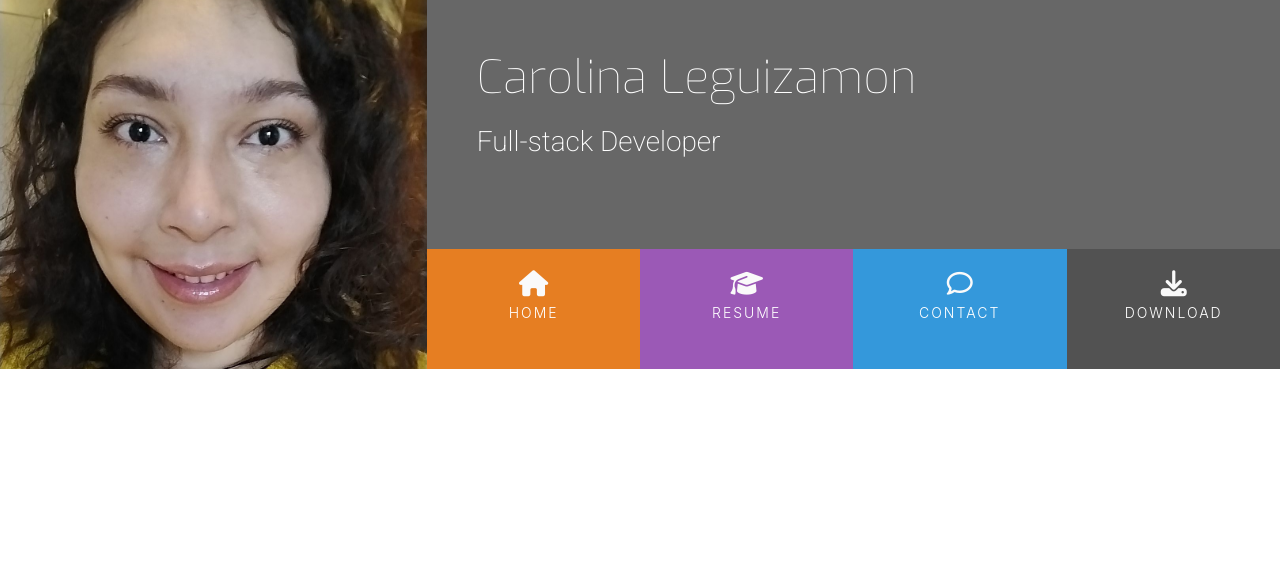
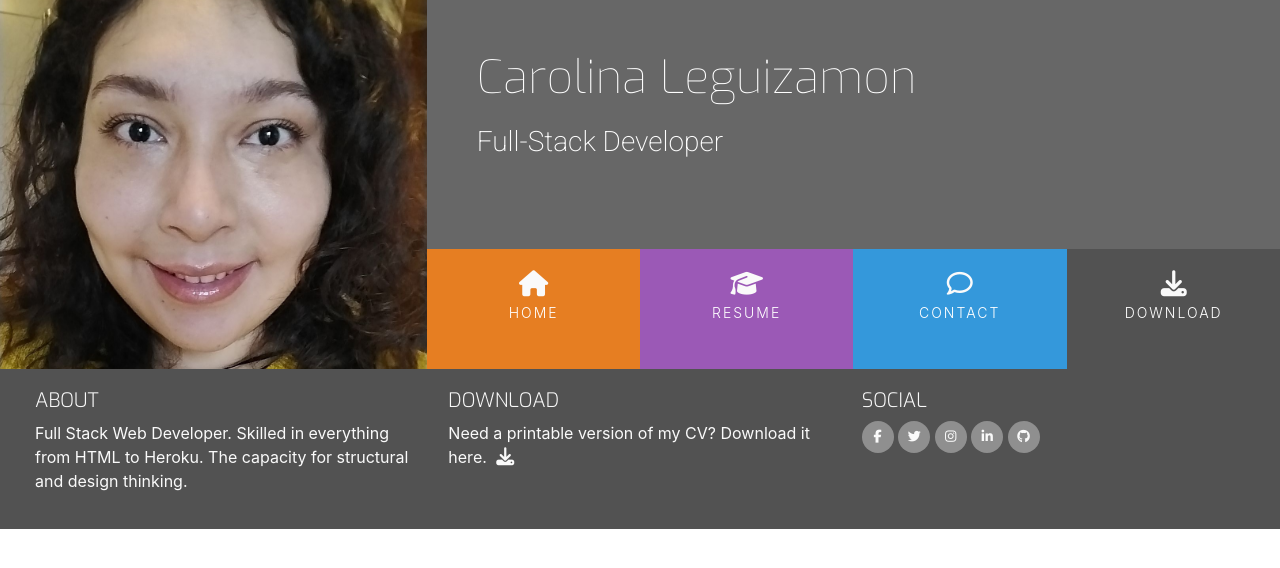
Before and after one commit to ispeakfishlanguage/resume-project, a plain HTML site: page index.html in a window 1280 px wide. Drawn offline with nearby package versions, Linux system fonts and the light colour scheme.

Commit message:
Add footer styling

```diff
--- a/assets/css/style.css
+++ b/assets/css/style.css
@@ -20,6 +20,29 @@
 .ui-menu-color-download {
     background-color: #525252;
 }
+
+/*---------------------------------------Special paddings/margins/text */
+h1,
+h2,
+h3,
+h4 {
+    margin: 0;
+}
+
+.uppercase {
+    text-transform: uppercase;
+}
+
+.general-sub {
+    font-family: 'Exo', sans-serif;
+    font-weight: 300;
+    color: #fafafa;
+}
+
+.inline-block {
+    display: inline-block;
+}
+
 /*--------------------------------------------Heading*/
 header{
     margin: 0;
@@ -109,3 +132,50 @@ header{
     background: rgba(0, 0, 0, 0.2);
     height: 120px;
 }
+
+/*--------------------------------------------Footer*/
+footer {
+    background-color: #525252;
+    color: #fafafa;
+    min-height: 120px;
+    margin: 0;
+}
+
+.cv-pdf i {
+    font-size: 18px;
+    color: #fafafa;
+    text-align: center;
+    padding-left: 5px;
+    transition: all 0.35s ease-in-out;
+    -moz-transition: all 0.35s ease-in-out;
+    -webkit-transition: all 0.35s ease-in-out;
+    -o-transition: all 0.35s ease-in-out;
+}
+
+.cv-pdf i:hover {
+    color: #e84610;
+}
+
+.social-links {
+    padding-bottom: 15px;
+}
+
+.social-links li a i {
+    width: 32px;
+    height: 32px;
+    padding: 12px 0;
+    border-radius: 50%;
+    font-size: 13px;
+    line-height: 7px;
+    text-align: center;
+    color: #fafafa;
+    background: #8f8f8f;
+}
+
+.social-links li a i:hover {
+    background: #e84610;
+}
+
+#footer-details {
+    padding: 20px;
+}
--- a/index.html
+++ b/index.html
@@ -19,7 +19,7 @@
                 <div class="row bg-color-name-title no-gutters">
                     <div class="col heading">
                         <h1 class="name">Carolina Leguizamon</h1>
-                        <h2 class="title">Full-stack Developer</h2>
+                        <h2 class="title">Full-Stack Developer</h2>
                     </div>
                 </div>
                 <div class="row no-gutters">
@@ -58,8 +58,60 @@
     <section>
 
     </section>
-    <footer>
-
+    <footer class="container-fluid">
+        <div id="footer-details" class="row">
+            <div class="col-sm-4">
+                <h5 class="uppercase general-sub">About</h5>
+                <p class="inline-block">
+                    Full Stack Web Developer. Skilled in everything from HTML to Heroku. The capacity for structural and design thinking.
+                </p>
+            </div>
+            <div class="col-sm-4">
+                <h5 class="uppercase general-sub">Download</h5>
+                <p class="inline-block">
+                    Need a printable version of my CV? Download it here.
+                    <a href="#" target="_blank" class="cv-pdf">
+                        <i class="fa fa-download" aria-hidden="true"></i>
+                        <span class="sr-only">Download link.</span>
+                    </a>
+                </p>
+            </div>
+            <div class="col-sm-4">
+                <h5 class="uppercase general-sub">Social</h5>
+                <ul class="list-inline social-links">
+                    <li class="list-inline-item">
+                        <a href="#" target="_blank">
+                            <i class="fa fa-facebook" aria-hidden="true"></i>
+                            <span class="sr-only">Facebook link.</span>
+                        </a>
+                    </li>
+                    <li class="list-inline-item">
+                        <a href="#" target="_blank">
+                            <i class="fa fa-twitter" aria-hidden="true"></i>
+                            <span class="sr-only">Twitter link.</span>
+                        </a>
+                    </li>
+                    <li class="list-inline-item">
+                        <a href="#" target="_blank">
+                            <i class="fa fa-instagram" aria-hidden="true"></i>
+                            <span class="sr-only">Instagram link.</span>
+                        </a>
+                    </li>
+                    <li class="list-inline-item">
+                        <a href="#" target="_blank">
+                            <i class="fa fa-linkedin" aria-hidden="true"></i>
+                            <span class="sr-only">LinkedIn link.</span>
+                        </a>
+                    </li>
+                    <li class="list-inline-item">
+                        <a href="#" target="_blank">
+                            <i class="fa fa-github" aria-hidden="true"></i>
+                            <span class="sr-only">GitHub link.</span>
+                        </a>
+                    </li>
+                </ul>
+            </div>
+        </div>
     </footer>
 
     <script src="https://kit.fontawesome.com/d7b9028a81.js" crossorigin="anonymous"></script>
```
